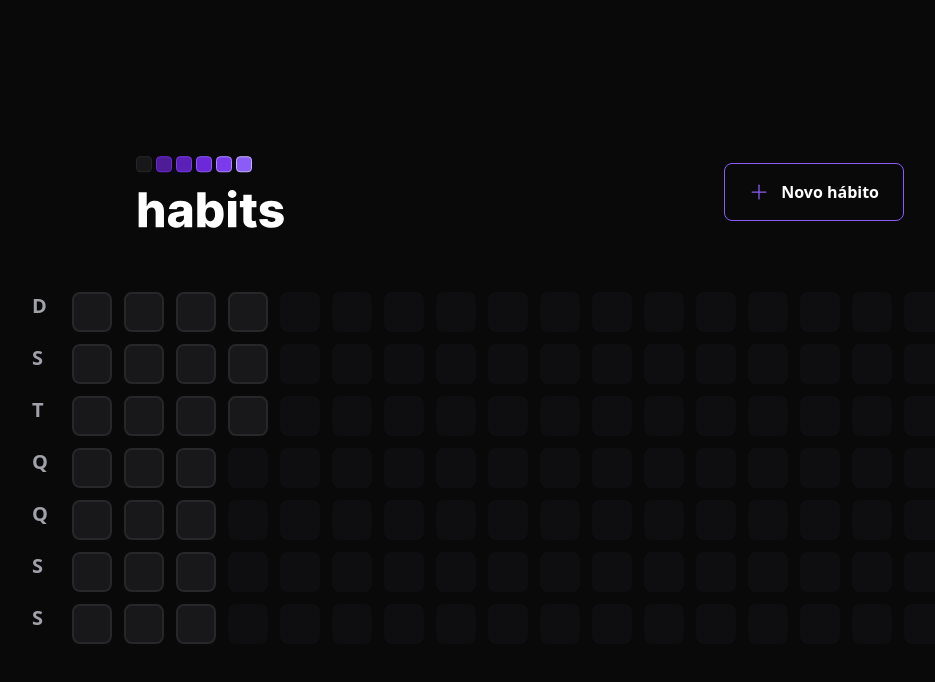
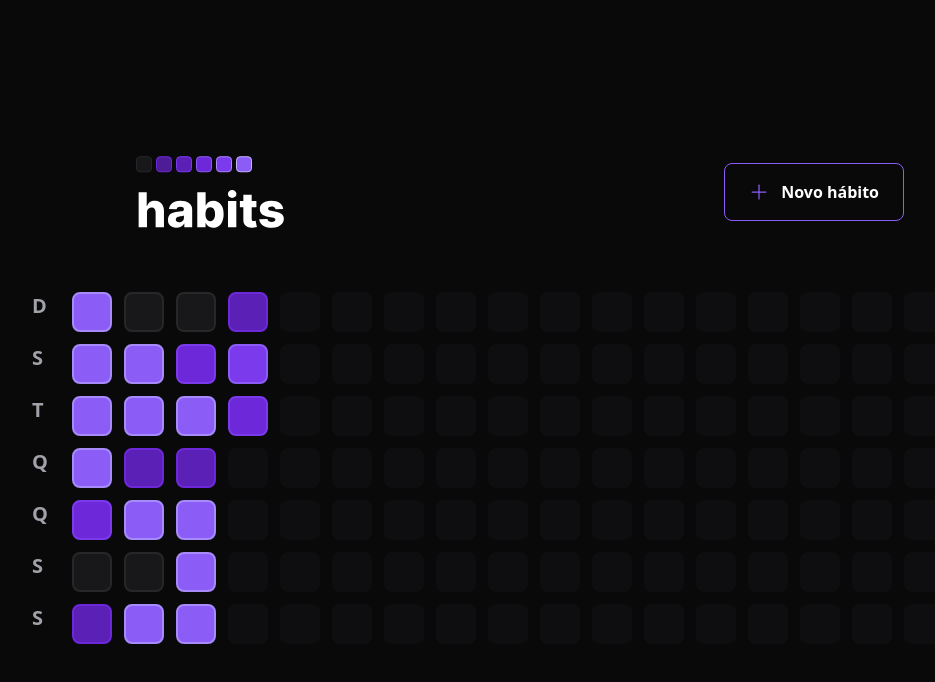
Before and after one commit to danilocdesousa/one-step-every-day, a React (Vite) app in the folder web/: page / in a window 1280 px wide. Shown: the top 682 px of the page, without its empty margins (120-1055 px from the left). Built offline with nearby package versions, Linux system fonts and the light colour scheme.

Commit message:
Customize progress in the habit rectangle

```diff
--- a/web/package.json
+++ b/web/package.json
@@ -11,6 +11,7 @@
   "dependencies": {
     "@radix-ui/react-dialog": "^1.0.2",
     "@radix-ui/react-popover": "^1.0.3",
+    "clsx": "^1.2.1",
     "dayjs": "^1.11.7",
     "phosphor-react": "^1.4.1",
     "react": "^18.2.0",
--- a/web/src/components/HabitDay.tsx
+++ b/web/src/components/HabitDay.tsx
@@ -1,10 +1,31 @@
 import * as Popover from "@radix-ui/react-popover";
+import clsx from "clsx";
 import { ProgressBar } from "./ProgressBar";
 
-export function HabitDay() {
+interface HabitDayProps {
+  completed: number;
+  amount: number;
+}
+
+export function HabitDay({ completed, amount }: HabitDayProps) {
+  const completedPercentage = Math.round((completed / amount) * 100);
+
   return (
     <Popover.Root>
-      <Popover.Trigger className="w-10 h-10 bg-zinc-900 border-2 border-zinc-800 rounded-lg" />
+      <Popover.Trigger
+        className={clsx("w-10 h-10 border-2 rounded-lg", {
+          "bg-zinc-900 border-zinc-800": completedPercentage === 0,
+          "bg-violet-900 border-violet-800":
+            completedPercentage > 0 && completedPercentage < 20,
+          "bg-violet-800 border-violet-700":
+            completedPercentage >= 20 && completedPercentage < 40,
+          "bg-violet-700 border-violet-600":
+            completedPercentage >= 40 && completedPercentage < 60,
+          "bg-violet-600 border-violet-500":
+            completedPercentage >= 60 && completedPercentage < 80,
+          "bg-violet-500 border-violet-400": completedPercentage >= 80,
+        })}
+      />
       <Popover.Portal>
         <Popover.Content className="min-w-[320px] p-6 rounded-2xl bg-zinc-900 flex flex-col">
           <span className="font-semibold text-zinc-400">quartaa-feira</span>
@@ -12,7 +33,7 @@
             01/02
           </span>
           <div className="h-3 rounded-xl bg-zinc-700 w-full mt-4">
-            <ProgressBar progress={75} />
+            <ProgressBar progress={completedPercentage} />
           </div>
           <Popover.Arrow height={8} width={16} className="fill-zinc-900" />
         </Popover.Content>
--- a/web/src/components/SummaryTable.tsx
+++ b/web/src/components/SummaryTable.tsx
@@ -24,7 +24,13 @@
 
       <div className="grid grid-rows-7 grid-flow-col gap-3">
         {summaryDates.map((date) => {
-          return <HabitDay key={date.toString()} />;
+          return (
+            <HabitDay
+              key={date.toString()}
+              amount={5}
+              completed={Math.round(Math.random() * 5)}
+            />
+          );
         })}
 
         {NumberOfFillsDays > 0 &&
```
Also changed, not shown: 1 other file (tests, documents, lock files or other folders).
